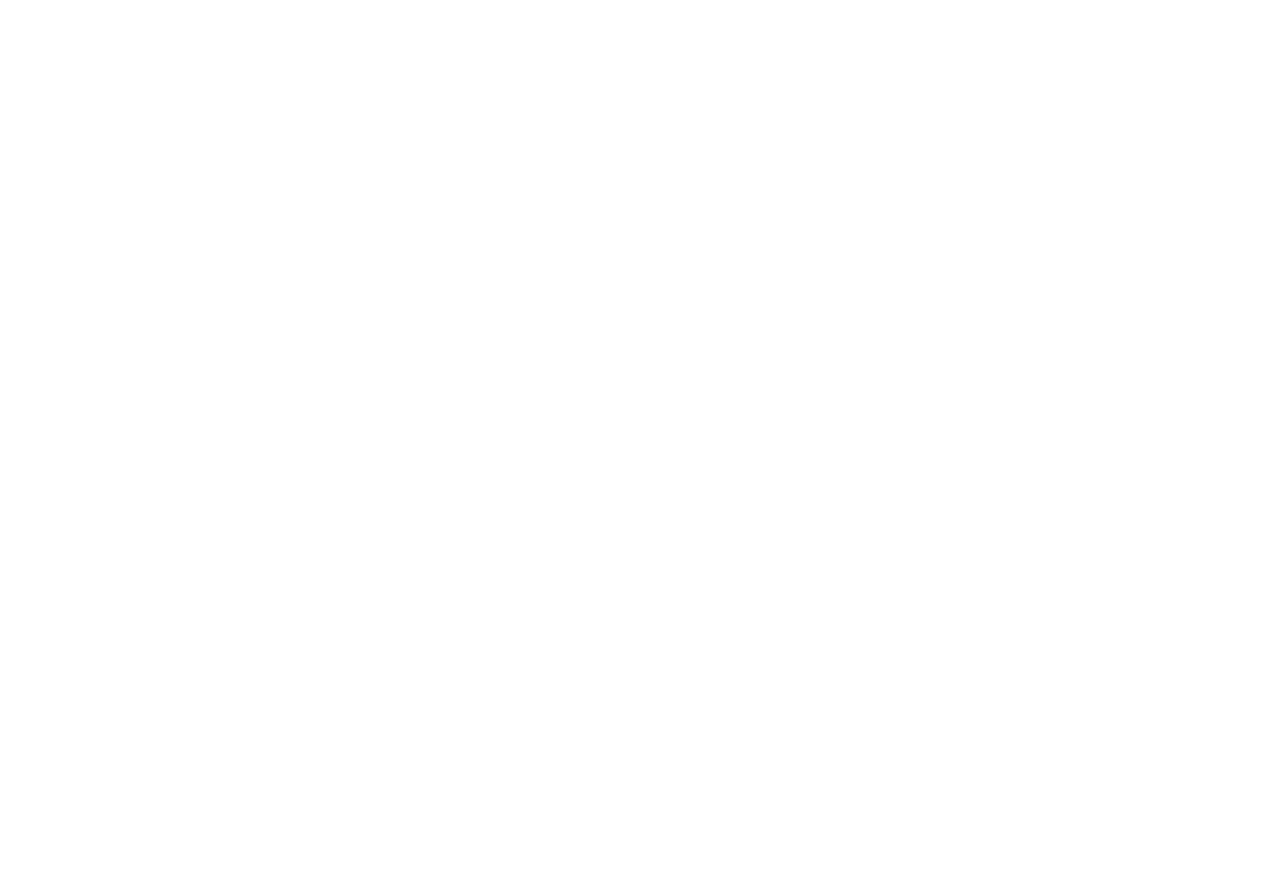
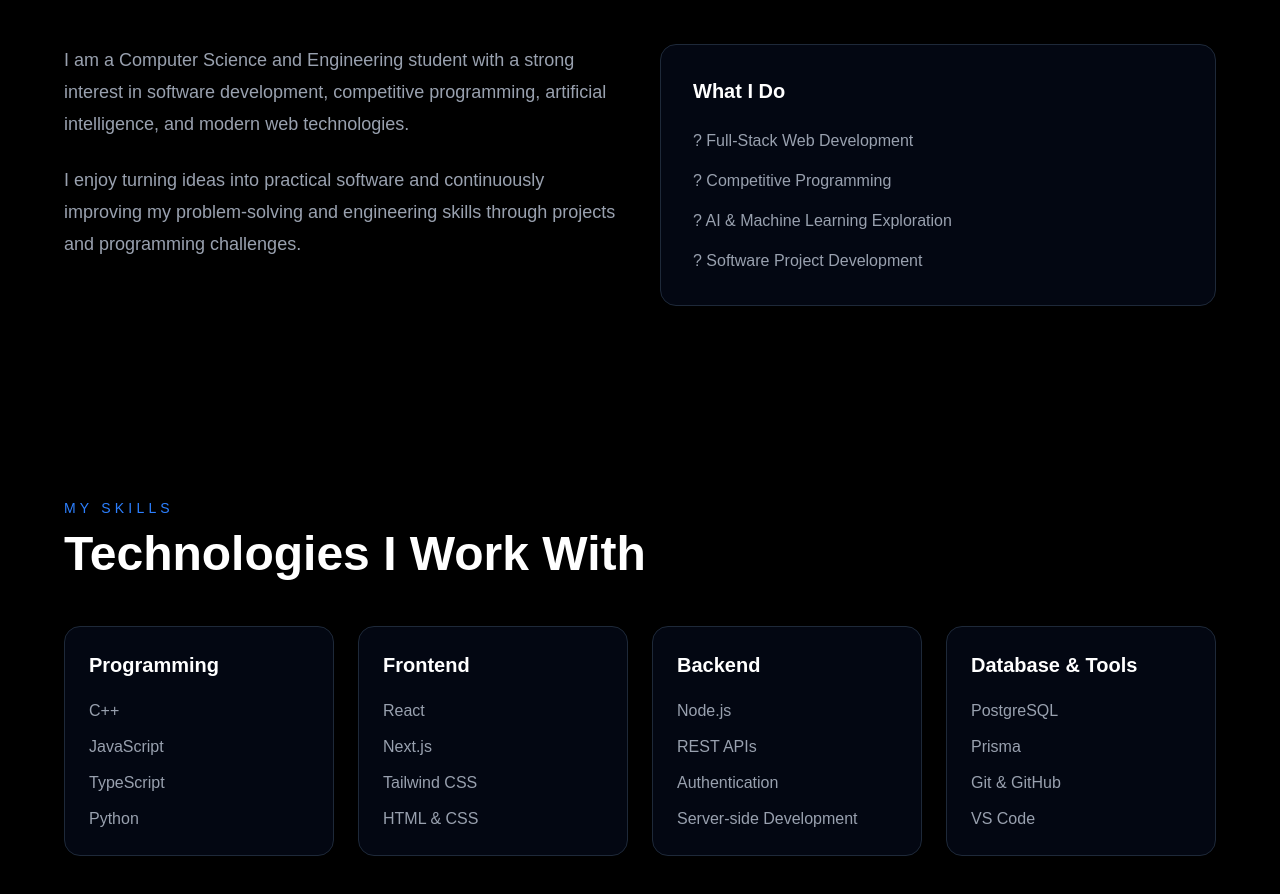
Before and after one commit to sakibRayhan21/sakib-portfolio, a Next.js app: page / in a window 1280 px wide. Shown: the part 980-1874 px from the top of the page. Before the commit the page ends 800 px from the top, so only its background shows below. Built offline with nearby package versions, Linux system fonts and the light colour scheme.

Commit message:
Add about and skills sections

```diff
--- a/app/page.tsx
+++ b/app/page.tsx
@@ -5,9 +5,9 @@
     <main className="bg-black text-white">
       <Navbar />
 
+      {/* Hero Section */}
       <section className="flex min-h-screen items-center justify-center px-6 pt-20">
         <div className="mx-auto max-w-4xl text-center">
-
           <p className="mb-4 text-sm font-medium uppercase tracking-[0.3em] text-blue-500">
             Hello, I'm
           </p>
@@ -41,7 +41,127 @@
               Contact Me
             </a>
           </div>
+        </div>
+      </section>
 
+      {/* About Section */}
+      <section id="about" className="px-6 py-24">
+        <div className="mx-auto max-w-6xl">
+          <div className="mb-12">
+            <p className="text-sm font-medium uppercase tracking-[0.3em] text-blue-500">
+              About Me
+            </p>
+
+            <h2 className="mt-3 text-4xl font-bold sm:text-5xl">
+              Who I Am
+            </h2>
+          </div>
+
+          <div className="grid gap-10 md:grid-cols-2">
+            <div>
+              <p className="text-lg leading-8 text-gray-400">
+                I am a Computer Science and Engineering student with a
+                strong interest in software development, competitive
+                programming, artificial intelligence, and modern web
+                technologies.
+              </p>
+
+              <p className="mt-6 text-lg leading-8 text-gray-400">
+                I enjoy turning ideas into practical software and
+                continuously improving my problem-solving and engineering
+                skills through projects and programming challenges.
+              </p>
+            </div>
+
+            <div className="rounded-2xl border border-gray-800 bg-gray-950 p-8">
+              <h3 className="text-xl font-semibold">
+                What I Do
+              </h3>
+
+              <ul className="mt-6 space-y-4 text-gray-400">
+                <li>? Full-Stack Web Development</li>
+                <li>? Competitive Programming</li>
+                <li>? AI & Machine Learning Exploration</li>
+                <li>? Software Project Development</li>
+              </ul>
+            </div>
+          </div>
+        </div>
+      </section>
+
+      {/* Skills Section */}
+      <section id="skills" className="px-6 py-24">
+        <div className="mx-auto max-w-6xl">
+
+          <div className="mb-12">
+            <p className="text-sm font-medium uppercase tracking-[0.3em] text-blue-500">
+              My Skills
+            </p>
+
+            <h2 className="mt-3 text-4xl font-bold sm:text-5xl">
+              Technologies I Work With
+            </h2>
+          </div>
+
+          <div className="grid gap-6 sm:grid-cols-2 lg:grid-cols-4">
+
+            {/* Programming */}
+            <div className="rounded-2xl border border-gray-800 bg-gray-950 p-6 transition hover:-translate-y-1 hover:border-blue-500">
+              <h3 className="text-xl font-semibold">
+                Programming
+              </h3>
+
+              <div className="mt-5 space-y-3 text-gray-400">
+                <p>C++</p>
+                <p>JavaScript</p>
+                <p>TypeScript</p>
+                <p>Python</p>
+              </div>
+            </div>
+
+            {/* Frontend */}
+            <div className="rounded-2xl border border-gray-800 bg-gray-950 p-6 transition hover:-translate-y-1 hover:border-blue-500">
+              <h3 className="text-xl font-semibold">
+                Frontend
+              </h3>
+
+              <div className="mt-5 space-y-3 text-gray-400">
+                <p>React</p>
+                <p>Next.js</p>
+                <p>Tailwind CSS</p>
+                <p>HTML & CSS</p>
+              </div>
+            </div>
+
+            {/* Backend */}
+            <div className="rounded-2xl border border-gray-800 bg-gray-950 p-6 transition hover:-translate-y-1 hover:border-blue-500">
+              <h3 className="text-xl font-semibold">
+                Backend
+              </h3>
+
+              <div className="mt-5 space-y-3 text-gray-400">
+                <p>Node.js</p>
+                <p>REST APIs</p>
+                <p>Authentication</p>
+                <p>Server-side Development</p>
+              </div>
+            </div>
+
+            {/* Database & Tools */}
+            <div className="rounded-2xl border border-gray-800 bg-gray-950 p-6 transition hover:-translate-y-1 hover:border-blue-500">
+              <h3 className="text-xl font-semibold">
+                Database & Tools
+              </h3>
+
+              <div className="mt-5 space-y-3 text-gray-400">
+                <p>PostgreSQL</p>
+                <p>Prisma</p>
+                <p>Git & GitHub</p>
+                <p>VS Code</p>
+              </div>
+            </div>
+
+          </div>
         </div>
       </section>
     </main>
```
